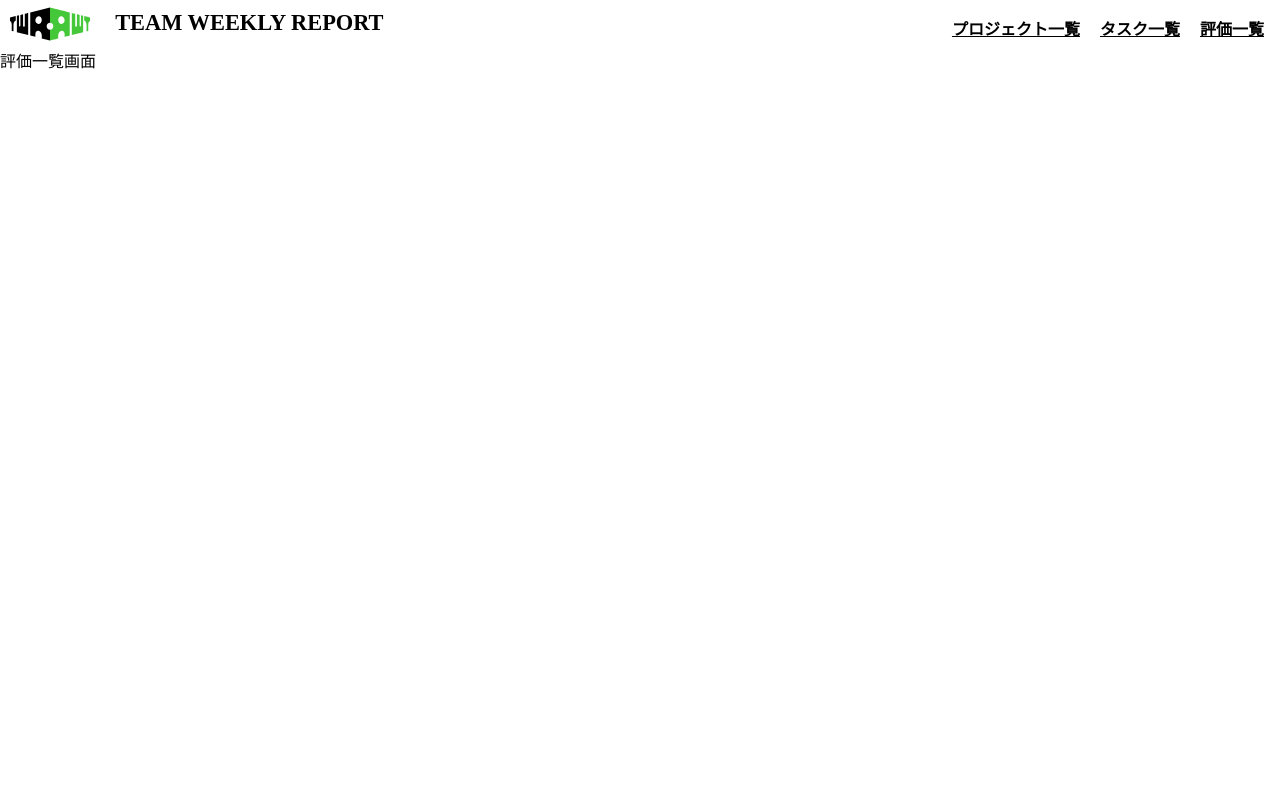
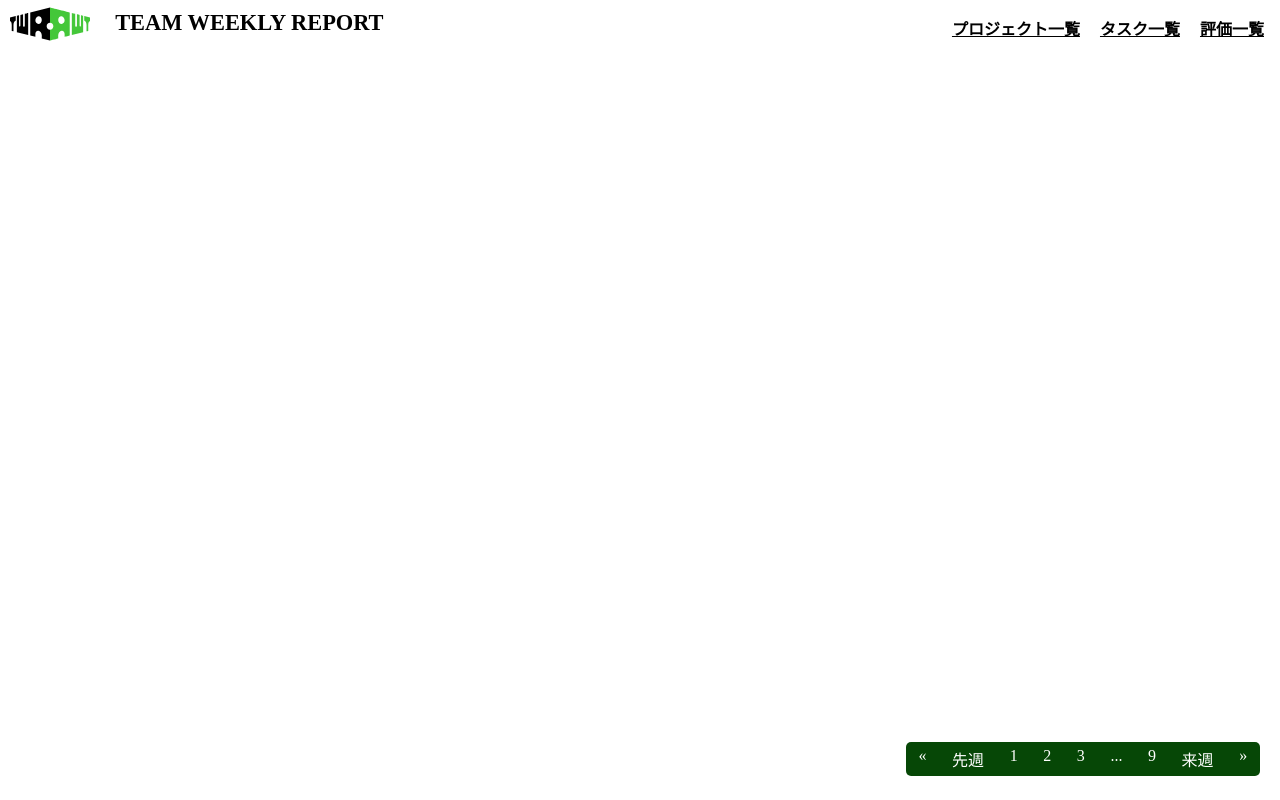
Before and after one commit to apprentice-team-3/team-weekly-report, a PHP site: page /evaluation.php in a window 1280 px wide. Run offline with PHP 8.4, Linux system fonts and the light colour scheme.

Commit message:
ページネーションを追加

```diff
--- a/src/evaluation.php
+++ b/src/evaluation.php
@@ -1,3 +1,3 @@
 <?php
-include __DIR__ . '/header.php';
-echo "評価一覧画面";
+$title = '評価一覧';
+include __DIR__ . '/layout.php';
--- a/src/header.php
+++ b/src/layout.php
@@ -4,7 +4,7 @@
     <meta charset="UTF-8">
     <meta name="viewport" content="width=device-width, initial-scale=1.0">
     <link rel="stylesheet" href="style.css">
-    <title>ヘッダーを作成</title>
+    <title>TWR -<?php echo $title; ?>-</title>
 </head>
 <body>
     <header>
@@ -23,5 +23,27 @@
             </ul>
         </nav>
     </header>
+
+    <nav class="pagination-nav">
+        <ul class="pagination">
+            <li class="page-item">
+                <a class="page-link" href="#">
+                <span>&laquo;</span>
+                </a>
+            </li>
+            <li class="page-item"><a class="page-link" href="#">先週</a></li>
+            <li class="page-item"><a class="page-link" href="#">1</a></li>
+            <li class="page-item"><a class="page-link" href="#">2</a></li>
+            <li class="page-item"><a class="page-link" href="#">3</a></li>
+            <li class="page-item"><a class="page-link" href="#">...</a></li>
+            <li class="page-item"><a class="page-link" href="#">9</a></li>
+            <li class="page-item"><a class="page-link" href="#">来週</a></li>
+            <li class="page-item">
+                <a class="page-link" href="#">
+                <span>&raquo;</span>
+                </a>
+            </li>
+        </ul>
+    </nav>
 </body>
 </html>
--- a/src/member-task.php
+++ b/src/member-task.php
@@ -1,3 +1,3 @@
 <?php
-include __DIR__ . '/header.php';
-echo "メンバータスク一覧画面";
+$title = 'メンバータスク一覧';
+include __DIR__ . '/layout.php';
--- a/src/style.css
+++ b/src/style.css
@@ -4,6 +4,7 @@ body {
   margin: 0;
 }
 
+/* ヘッダー */
 header {
   display: flex;
   justify-content: space-between;
@@ -39,3 +40,37 @@ header nav li {
 header nav li a {
   color: black;
 }
+
+/* ページネーション */
+.pagination-nav {
+  position: fixed;
+  bottom: 20px;
+  right: 20px;
+}
+
+.pagination {
+  display: inline-block;
+  padding: 0;
+  margin: 0;
+  background-color: rgb(6, 71, 6);
+  border-radius: 5px;
+}
+
+.pagination li {
+  display: inline;
+}
+
+.pagination li a {
+  color: white;
+  float: left;
+  padding: .3rem .8rem;
+  text-decoration: none;
+}
+
+.pagination li a {
+  color: white;
+}
+
+.pagination li a:hover {
+  background-color: rgb(215, 215, 99);
+}
```
